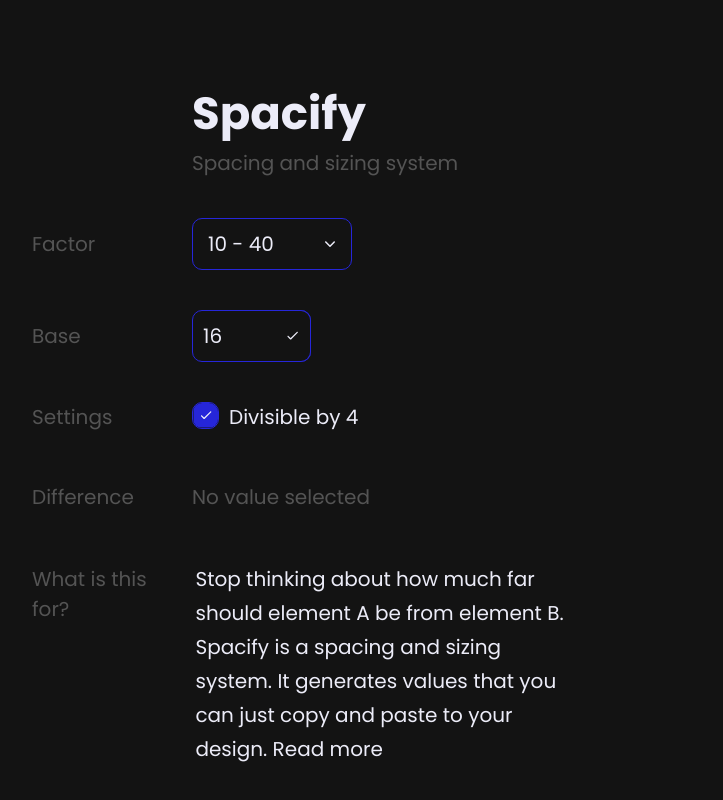
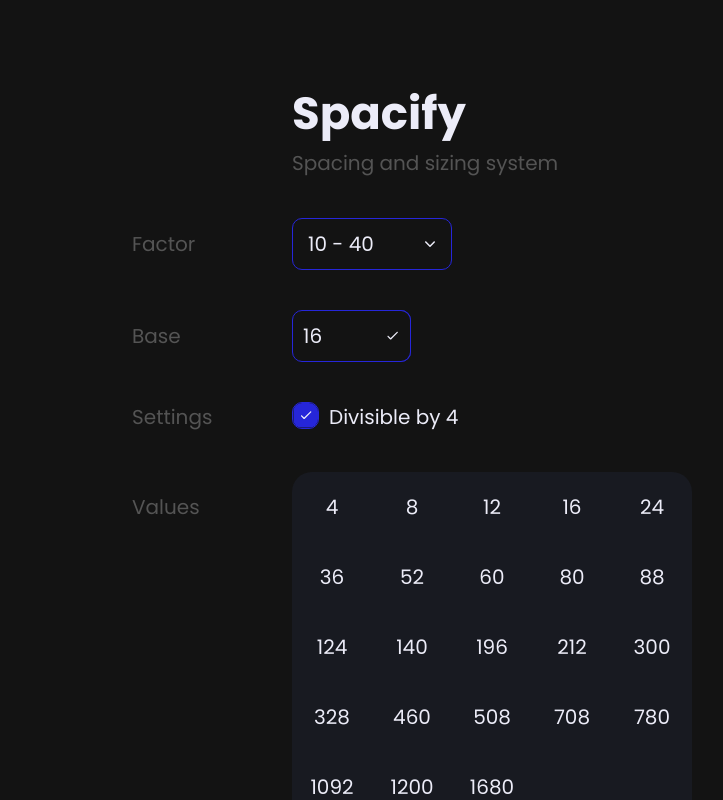
Before and after one commit to dotRarufu/spacify, a React (Vite) app: page / in a window 1280 px wide. Shown: the top 800 px of the page, without its empty margins (228-951 px from the left). Built offline with nearby package versions, Linux system fonts and the light colour scheme.

Commit message:
fix: last commit

```diff
--- a/src/App.tsx
+++ b/src/App.tsx
@@ -12,6 +12,7 @@
 import Settings from "./components/Settings";
 import { defaultFactors } from "./defaultFactors";
 import { toastSettings } from "./toastSettings";
+import Values from "./components/Values";
 
 const App = () => {
   const [factor, setFactor] = useState<Factor>([10, 40]);
@@ -24,7 +25,11 @@
   useToastLimit();
   const [clipboardState, copyToClipboard] = useCopyToClipboard();
 
-  const changeBase = (n: number) => setBase(n);
+  const changeBase = (n: number | null) => {
+    if (!n) return;
+
+    setBase(n);
+  };
   const changeFactor = (f: Factor) => setFactor(f);
   const selectValue = (n: number) => () => {
     setSelectedValue(n);
@@ -63,13 +68,14 @@
 
   return (
     <GlobalContext.Provider value={globalContextValues}>
-      <div className="sm:p-0 mx-auto max-w-[40rem] p-[1rem] sm:py-[4rem]">
+      <div className="sm:p-0 mx-auto max-w-[30rem] p-[1rem] sm:py-[4rem]">
         <Toaster toastOptions={toastSettings} />
         <Header />
         <main className="flex flex-col gap-[2rem]">
           <Dropdown />
           <Base />
           <Settings />
+          <Values />
           <Difference />
           <About />
         </main>
--- a/src/components/Base.tsx
+++ b/src/components/Base.tsx
@@ -32,12 +32,19 @@
 };
 
 const Base = () => {
-  const [value, setValue] = useState(16);
+  const [value, setValue] = useState<number | null>(16);
   const { changeBase } = useContext(GlobalContext)!;
   const [isFocused, setIsFocused] = useState(false);
 
   const handleChange = (event: ChangeEvent<HTMLInputElement>) => {
     const { value, min, max } = event.target;
+
+    if (value === "") {
+      setValue(null);
+
+      return;
+    }
+
     const newValue = Math.max(
       Number(min),
       Math.min(Number(max), Number(value)),
@@ -68,7 +75,7 @@
           max={999}
           type="number"
           className="text-secondary w-full rounded-inner border border-primary-color-500 bg-transparent  p-[0.5rem] text-primary-text"
-          value={value}
+          value={value || ""}
           onChange={handleChange}
           variants={inputVariant}
           initial="noOutline"
@@ -87,7 +94,7 @@
         <AnimatePresence>
           {isFocused && (
             <motion.p
-              className="absolute left-[0] translate-y-full whitespace-nowrap text-[1rem] text-secondary-text"
+              className="absolute left-[0] top-full whitespace-nowrap text-[1rem] text-secondary-text"
               variants={tipVariant}
             >
               Tip: 16 is a good start
--- a/src/components/Input.tsx
+++ b/src/components/Input.tsx
@@ -67,7 +67,7 @@
 
     if (number === 1) return content;
 
-    return otherValue ? content : "";
+    return otherValue && otherValue < 76 ? content : "";
   };
 
   return (
--- a/src/components/Modal.tsx
+++ b/src/components/Modal.tsx
@@ -137,7 +137,7 @@
             color: colors[value1 && value2 ? "primary-text" : "secondary-text"],
           }}
         >
-          {value1 && value2 ? getLowestRatio(value1, value2) : "?"}
+          {value1 && value2 ? getLowestRatio(value1, value2) : ""}
         </p>
       </div>
 
--- a/src/contexts/globalContext.ts
+++ b/src/contexts/globalContext.ts
@@ -10,7 +10,7 @@
   values: number[];
   selectedValue: number | null;
   base: number;
-  changeBase: (n: number) => void;
+  changeBase: (n: number | null) => void;
   changeSettings: (isDivisibleBy4: boolean) => void;
 };
 
```
